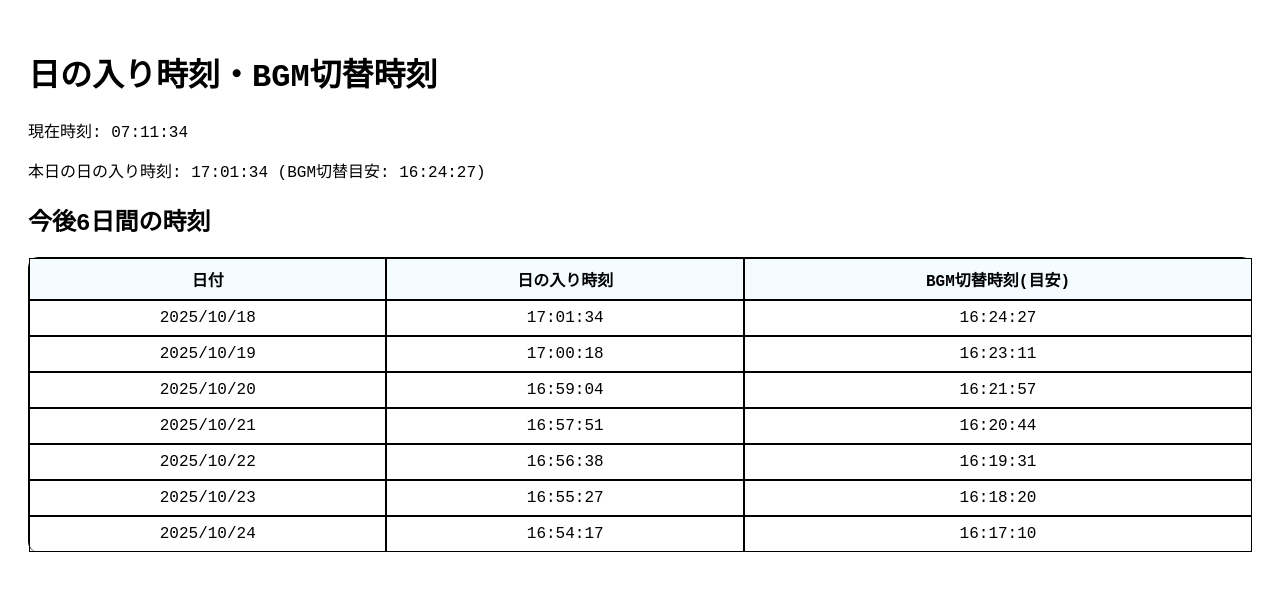
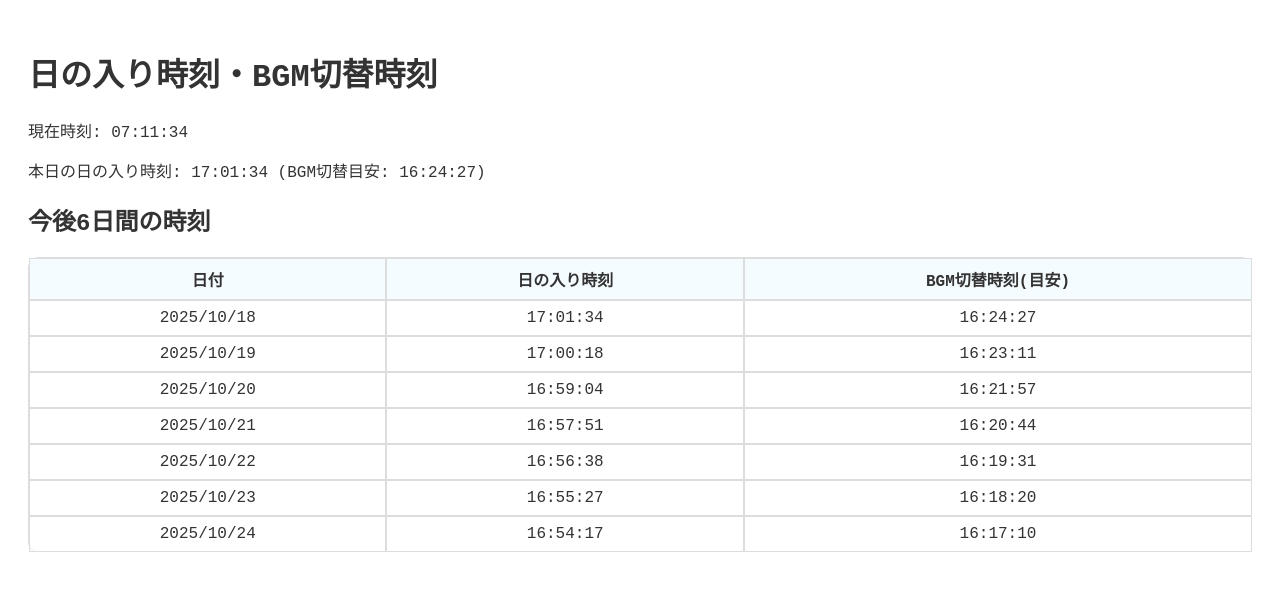
Before and after one commit to shinno-0624/sunset, a plain HTML site: page main.html in a window 1280 px wide. Drawn offline with Linux system fonts and the light colour scheme.

Commit message:
Update main.html

```diff
--- a/main.html
+++ b/main.html
@@ -9,12 +9,11 @@
     body {
             font-family: monospace, Noto Sans JP, ヒラギノ角ゴシック;
             padding: 20px;
-            color: #000;
-            bg-color: #191970
+            color: #333;
         }
 
         h1 {
-            color: #000;
+            color: #333;
         }
 
         table {
@@ -23,12 +22,12 @@
             margin-top: 20px;
             border-radius: 10px;
             border: none;
-            border-left: 1px solid #000;
-            border-top: 1px solid #000;
+            border-left: 1px solid #ddd;
+            border-top: 1px solid #ddd;
         }
 
         th, td {
-            border: 1px solid #000;
+            border: 1px solid #ddd;
             padding: 8px;
             text-align: center;
         }
```
